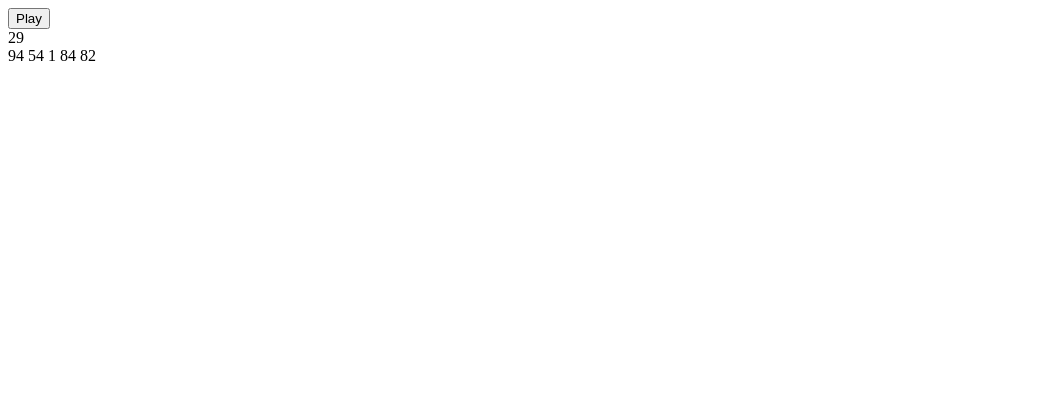
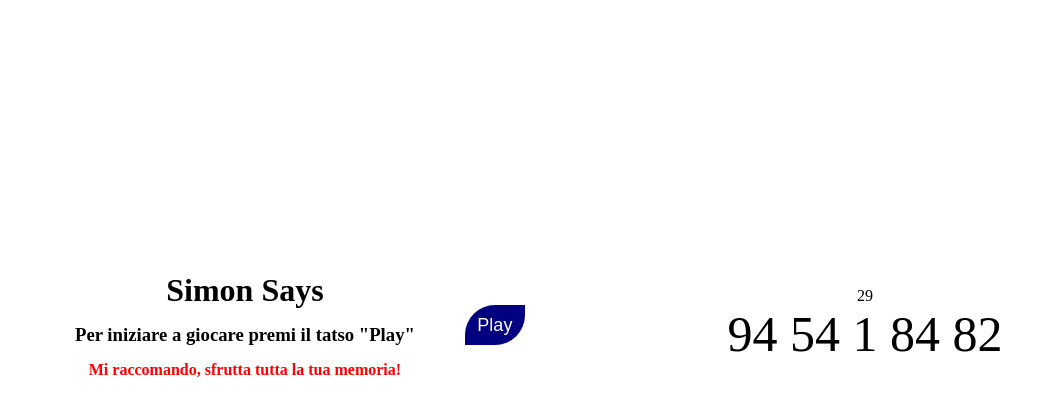
Before and after one commit to AleFarinaIV/js-simon, a plain HTML site: page index.html in a window 1280 px wide. Both pictures are taken after a click on the button "Play". Shown: the whole page, without its empty margins (0-1055 px from the left). Drawn offline with Linux system fonts and the light colour scheme.

Commit message:
[UPD] stylized document

```diff
--- a/css/style.css
+++ b/css/style.css
@@ -0,0 +1,81 @@
+* {
+    margin: 0;
+    padding: 0;
+    box-sizing: border-box;
+}
+
+body {
+    display: flex;
+    flex-wrap: wrap;
+    align-items: center;
+    padding: 75px;
+}
+
+.container {
+    width: 600px;
+    height: 500px;
+    margin: 0 auto;
+    display: flex;
+    flex-direction: column;
+    justify-content: center;
+    align-items: center;
+    padding: 20px 0;
+}
+
+button {
+    border: none;
+    width: 60px;
+    height: 40px;
+    background-color: navy;
+    color: white;
+    font-size: 18px;
+    cursor: pointer;
+    border-radius: 30px 0;
+}
+
+button:hover {
+    background-color: blue;
+    transition: 0.5s ease;
+    box-shadow: 0 0 10px rgba(0, 0, 0, 0.5);
+    transform: translateY(-5px);
+}
+
+.hide {
+    display: none;
+}
+
+#simon-says {
+    font-size: 50px;
+}
+
+#response {
+    font-size: 30px;
+    color: white;
+    background-color: rgba(255, 80, 80, 0.837);
+    box-shadow: 0 0 10px rgba(0, 0, 0, 0.5);
+}
+
+.flex-align {
+    display: flex;
+    align-items: center;
+}
+
+.ml-50 {
+    margin-left: 50px;
+}
+
+h1 {
+    margin-bottom: 15px;
+}
+
+h3 {
+    margin-bottom: 15px;
+}
+
+.c-red {
+    color: red;
+}
+
+.text-center {
+    text-align: center;
+}
--- a/index.html
+++ b/index.html
@@ -7,9 +7,21 @@
         <title>SimonSays</title>
     </head>
     <body>
-        <button id="play">Play</button>
-        <div id="seconds"></div>
-        <div id="simon-says"></div>
+        <div class="flex-align">
+            <span class="text-center">
+                <h1>Simon Says</h1>
+                <h3>Per iniziare a giocare premi il tatso "Play"</h3>
+                <h4 class="c-red">Mi raccomando, sfrutta tutta la tua memoria!</h4>
+            </span>
+            <span class="ml-50">
+                <button id="play">Play</button>
+            </span>
+        </div>
+        <div class="container">
+            <div id="seconds"></div>
+            <div id="simon-says"></div>
+            <div id="response"></div>
+        </div>
 
         <script src="./js/script.js"></script>
     </body>
--- a/js/script.js
+++ b/js/script.js
@@ -28,7 +28,7 @@ start.addEventListener('click', function () {
 
     numsAppear.append(simonSays.join(' '));
 
-    let seconds = 30
+    let seconds = 30;
 
     let time = document.getElementById('seconds');
 
@@ -56,7 +56,7 @@ start.addEventListener('click', function () {
                         console.log(score);
                     }
                 }
-                alert(`Hai indovinato ${score} numeri, quelli che hai indovinato sono: ${numsCorrect.join(', ')}`);
+                document.getElementById('response').innerText = `Hai indovinato ${score} numeri, quelli che hai indovinato sono: ${numsCorrect.join(', ')}`;
             }, 2000)
         }else {
             seconds--;
```
